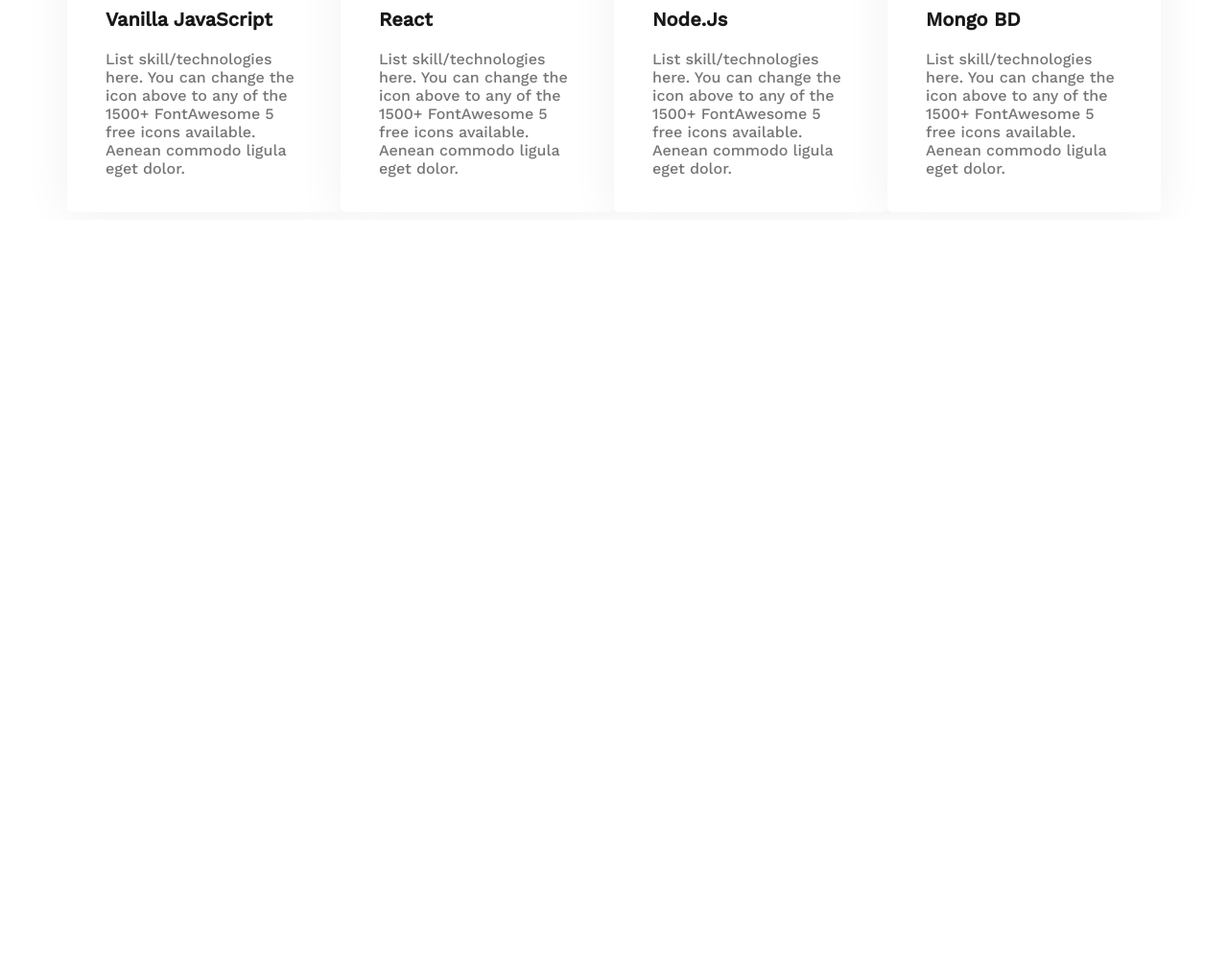
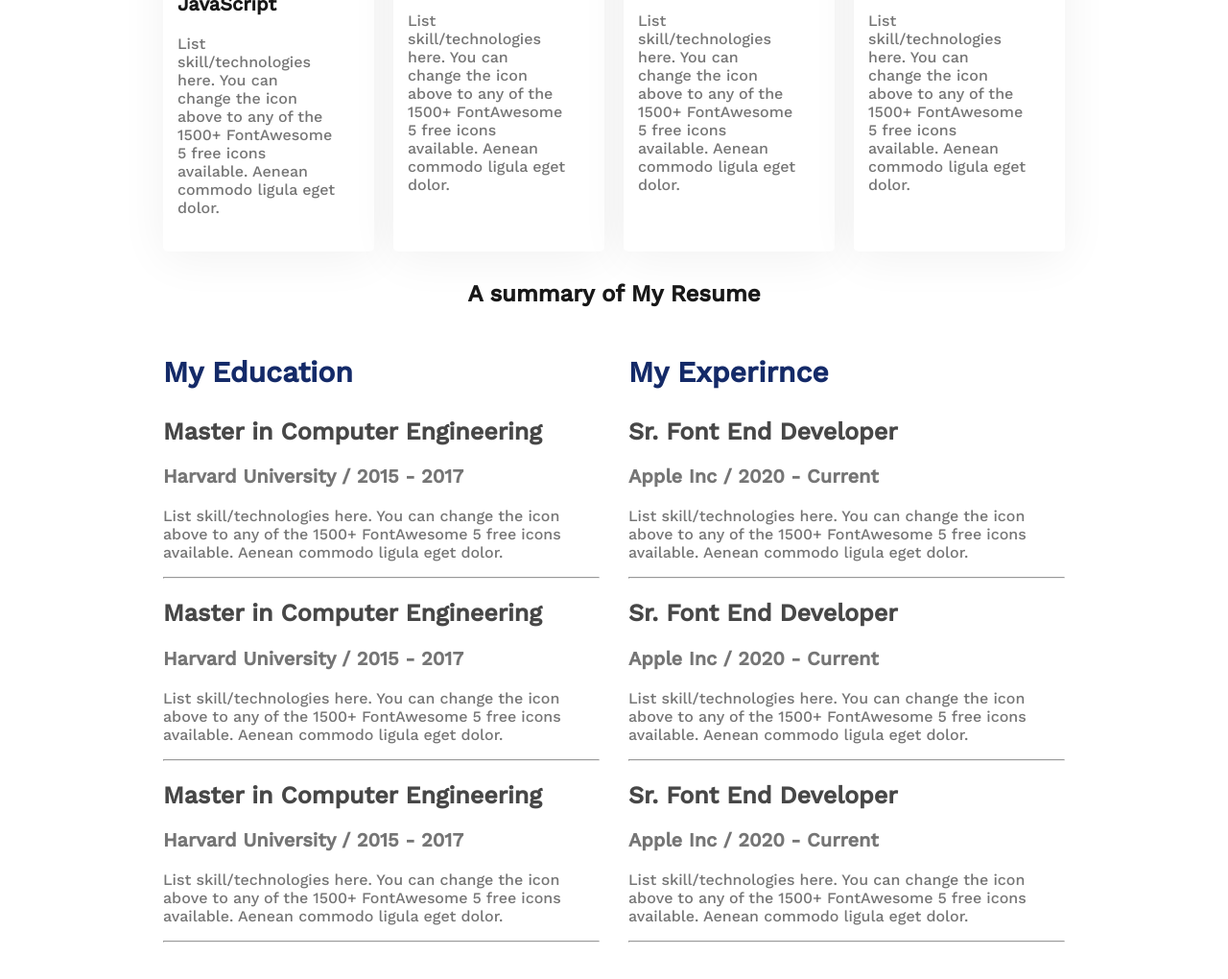
Before and after one commit to Programmer-Jarif/developer-portfolio, a plain HTML site: page index.html in a window 1280 px wide. Shown: the part 1738-2758 px from the top of the page at 96% size. Before the commit the page ends 1967 px from the top, so only its background shows below. Drawn offline with nearby package versions, Linux system fonts and the light colour scheme.

Commit message:
resume added

```diff
--- a/index.html
+++ b/index.html
@@ -82,7 +82,7 @@
           experience? Check out my online resume and project portfolio.
         </p>
         <!-- skill section  -->
-        <div class="skill-part">
+        <div class="skill-container">
           <div class="skill">
             <img src="images/icons/js.png" alt="" />
             <h3 class="skill-title">Vanilla JavaScript</h3>
@@ -121,6 +121,88 @@
           </div>
         </div>
       </section>
+      <!-- resume section  -->
+      <section class="resume-section">
+        <h2 class="section-title">A summary of My Resume</h2>
+
+        <div class="resume-container">
+          <div class="resume-column">
+            <h3 class="resume-column-title">My Education</h3>
+
+            <div class="resume-item">
+              <h2 class="resume-item-title">Master in Computer Engineering</h2>
+              <h3 class="resume-item-institute">
+                Harvard University / 2015 - 2017
+              </h3>
+              <p class="resume-item-description">
+                List skill/technologies here. You can change the icon above to
+                any of the 1500+ FontAwesome 5 free icons available. Aenean
+                commodo ligula eget dolor.
+              </p>
+            </div>
+            <hr />
+            <div class="resume-item">
+              <h2 class="resume-item-title">Master in Computer Engineering</h2>
+              <h3 class="resume-item-institute">
+                Harvard University / 2015 - 2017
+              </h3>
+              <p class="resume-item-description">
+                List skill/technologies here. You can change the icon above to
+                any of the 1500+ FontAwesome 5 free icons available. Aenean
+                commodo ligula eget dolor.
+              </p>
+            </div>
+            <hr />
+            <div class="resume-item">
+              <h2 class="resume-item-title">Master in Computer Engineering</h2>
+              <h3 class="resume-item-institute">
+                Harvard University / 2015 - 2017
+              </h3>
+              <p class="resume-item-description">
+                List skill/technologies here. You can change the icon above to
+                any of the 1500+ FontAwesome 5 free icons available. Aenean
+                commodo ligula eget dolor.
+              </p>
+            </div>
+            <hr />
+          </div>
+
+          <div class="resume-column">
+            <h3 class="resume-column-title">My Experirnce</h3>
+
+            <div class="resume-item">
+              <h2 class="resume-item-title">Sr. Font End Developer</h2>
+              <h3 class="resume-item-institute">Apple Inc / 2020 - Current</h3>
+              <p class="resume-item-description">
+                List skill/technologies here. You can change the icon above to
+                any of the 1500+ FontAwesome 5 free icons available. Aenean
+                commodo ligula eget dolor.
+              </p>
+            </div>
+            <hr />
+            <div class="resume-item">
+              <h2 class="resume-item-title">Sr. Font End Developer</h2>
+              <h3 class="resume-item-institute">Apple Inc / 2020 - Current</h3>
+              <p class="resume-item-description">
+                List skill/technologies here. You can change the icon above to
+                any of the 1500+ FontAwesome 5 free icons available. Aenean
+                commodo ligula eget dolor.
+              </p>
+            </div>
+            <hr />
+            <div class="resume-item">
+              <h2 class="resume-item-title">Sr. Font End Developer</h2>
+              <h3 class="resume-item-institute">Apple Inc / 2020 - Current</h3>
+              <p class="resume-item-description">
+                List skill/technologies here. You can change the icon above to
+                any of the 1500+ FontAwesome 5 free icons available. Aenean
+                commodo ligula eget dolor.
+              </p>
+            </div>
+            <hr />
+          </div>
+        </div>
+      </section>
     </main>
     <footer></footer>
   </body>
--- a/style/styles.css
+++ b/style/styles.css
@@ -118,6 +118,9 @@ main{
     max-width: 1140px;
     margin: 0 auto;
 }
+main section{
+    margin-top: 150px;
+}
 
 /* About section start */
 .about{
@@ -155,20 +158,22 @@ font-weight: 400;
 
 }
 #what-i-do-description{
-    margin: 50px 150px;
+    margin:30px 150px;
 }
 
-  /* skill section  */
-  .skill-part{
+  /* skill  */
+  .skill-container{
     display: flex;
     justify-content: space-between;
+    gap: 20px;
+    margin: 30px 100px 30px 100px;
   }
   .skill{
     text-align: start;
-    padding: 20px 40px;
+    padding: 20px 40px 20px 15px;
     border-radius: 5px;
 background: #FFF;
-box-shadow: 0px 6px 50px 0px rgba(0, 0, 0, 0.06);
+box-shadow: 0px 6px 50px 0px rgba(4, 1, 22, 0.06);
   }
   .skill-title{
     color: var(--dark-01, #181818);
@@ -184,4 +189,47 @@ font-weight: 400;
 /* what-do-section end */
 
 
+/* resume section start  */
+  .resume-section{
+    margin: 30px 100px;
+  }
+
+  .resume-container{
+    display: flex;
+    gap: 30px;
+
+  }
+
+  .resume-column{
+
+  }
+
+  .resume-column-title{
+    /* margin-top: 30px; */
+    color:  #142a68;
+font-size: 30px;
+font-weight: 700;
+  }
+
+
+  .resume-item{}
+  .resume-item-title{
+    color:  #474747;
+    font-size: 25px;
+    font-weight: 700;
+  }
+  .resume-item-institute{
+    color: #757575;
+font-size: 20px;
+font-weight: 600;
+  }
+  .resume-item-description{
+    color:  #757575;
+font-size: 16px;
+font-weight: 400;
+  }
+
+
+/* resume section end */
+
 /* Main Section Style start */
```
